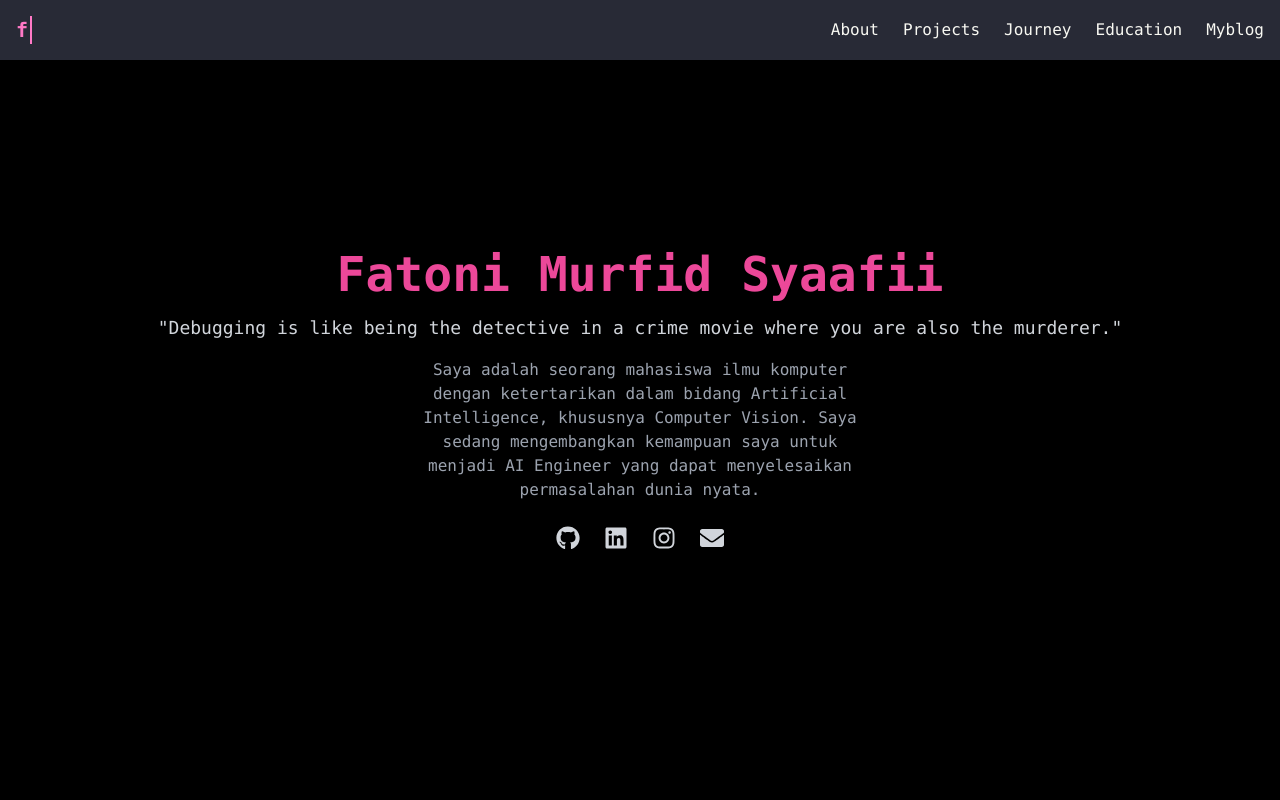
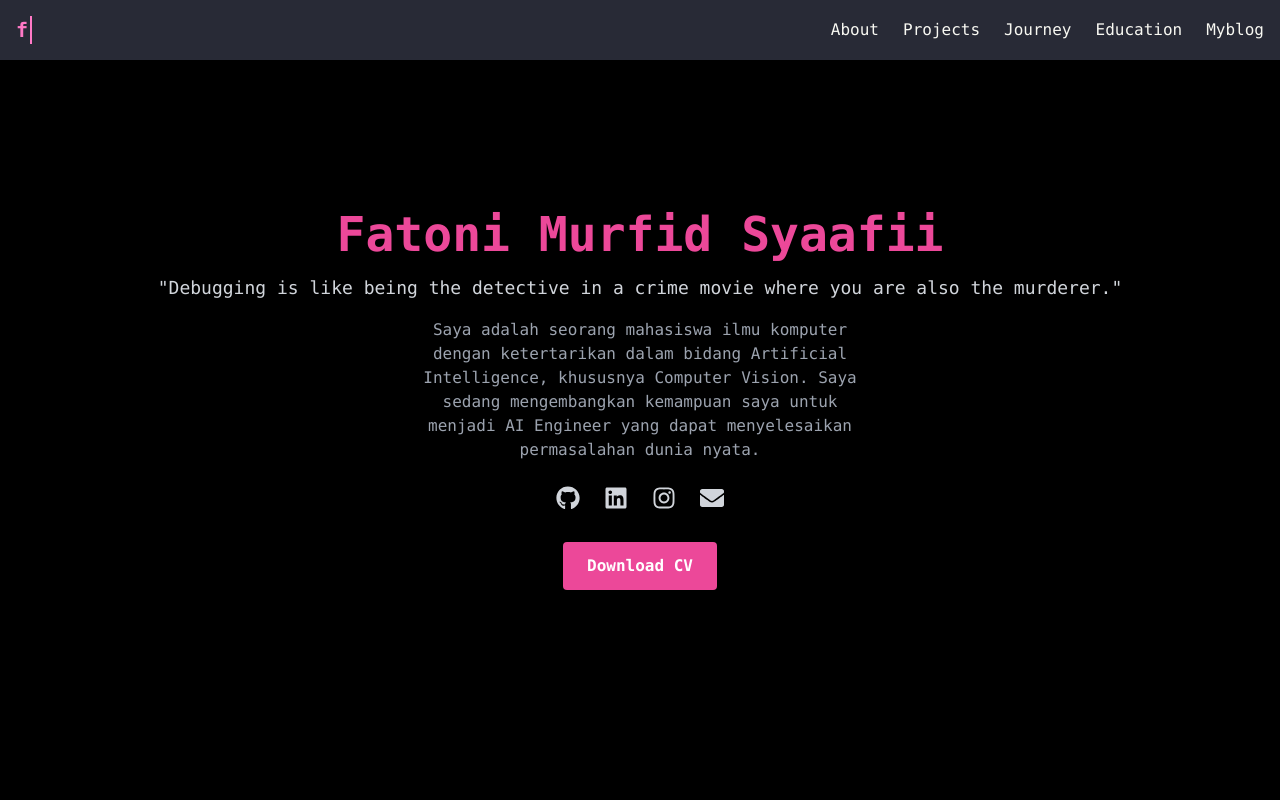
Before and after one commit to tonimurfid/todo, a React (Vite) app: page / in a window 1280 px wide. Shown: the top 800 px of the page. Built offline with nearby package versions, Linux system fonts and the light colour scheme.

Commit message:
update download cv

```diff
--- a/src/components/Hero.jsx
+++ b/src/components/Hero.jsx
@@ -27,6 +27,13 @@ export const Hero = () => {
           <FaEnvelope className="text-2xl hover:text-pink-400" />
         </a>
       </div>
+      <a
+        href="/assets/FatoniMurfidSyaafii_CV" // Path ke file CV Anda
+        download="Fatoni_Murfi_Syaafii_CV.pdf" // Nama file saat diunduh
+        className="mt-8 px-6 py-3 bg-pink-500 text-white font-bold rounded shadow-lg hover:bg-pink-400 transition"
+      >
+        Download CV
+      </a>
     </section>
   );
 };
```
Also changed, not shown: 1 other file (tests, documents, lock files or other folders).
